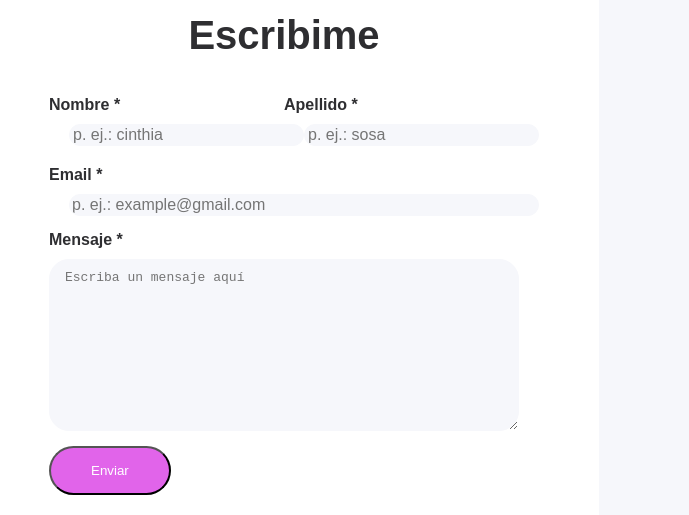
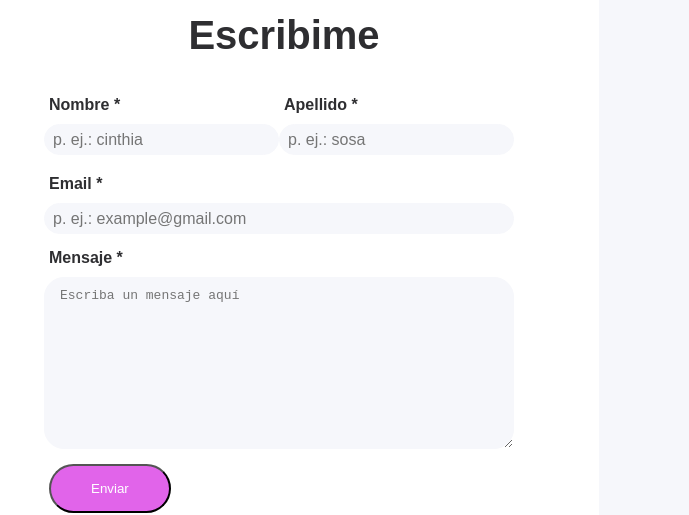
Before and after one commit to Ramlah23/mi-portafolio, a plain HTML site: page index.html in a window 1280 px wide. Shown: the part 5000-5515 px from the top of the page, 591-1280 px from the left. Drawn offline with Linux system fonts and the light colour scheme.

Commit message:
se modifico el css de imput

```diff
--- a/index.html
+++ b/index.html
@@ -183,7 +183,7 @@
            </div>
            <div class="form-control">
              <label for="apellido">Apellido *</label>
-             <input type="text" name="Apellido" id="lastname" class="input-lastname input-control" placeholder="p. ej.: sosa" aria-label="Apellido" required="">
+             <input type="text" name="Apellido" id="apellido" class="input-lastname input-control" placeholder="p. ej.: sosa" aria-label="Apellido" required="">
              <i class="far fa-times-circle icon-invalid" aria-hidden="true"></i>
              <i class="far fa-check-circle icon-valid" aria-hidden="true"></i>
            </div>
--- a/style.css
+++ b/style.css
@@ -433,14 +433,18 @@ label {
 input[type="text" i] {
     writing-mode: horizontal-tb !important;
     padding-block: 1px;
-    padding-inline: 3px;
-    margin-left: 20px;
+    padding-inline: 8px;
+    margin-left: -5px;
+    height: 31px;
+    width: 100%;
 }
 input[type="email" i] {
     writing-mode: horizontal-tb !important;
     padding-block: 1px;
-    padding-inline: 2px;
-    margin-left: 20px;
+    padding-inline: 8px;
+    margin-left: -5px;
+    height: 31px;
+    width: 100%;
 }
 input, textarea {
     border: 0;
@@ -454,6 +458,7 @@ input, textarea {
     outline: none;
     box-shadow: 0px 0px 0px 0px rgba(0, 0, 0, 0);
     transition: 0.2s;
+    margin-left: -5px;
 }
 .icon-invalid {
     color: #f5414f;
```
